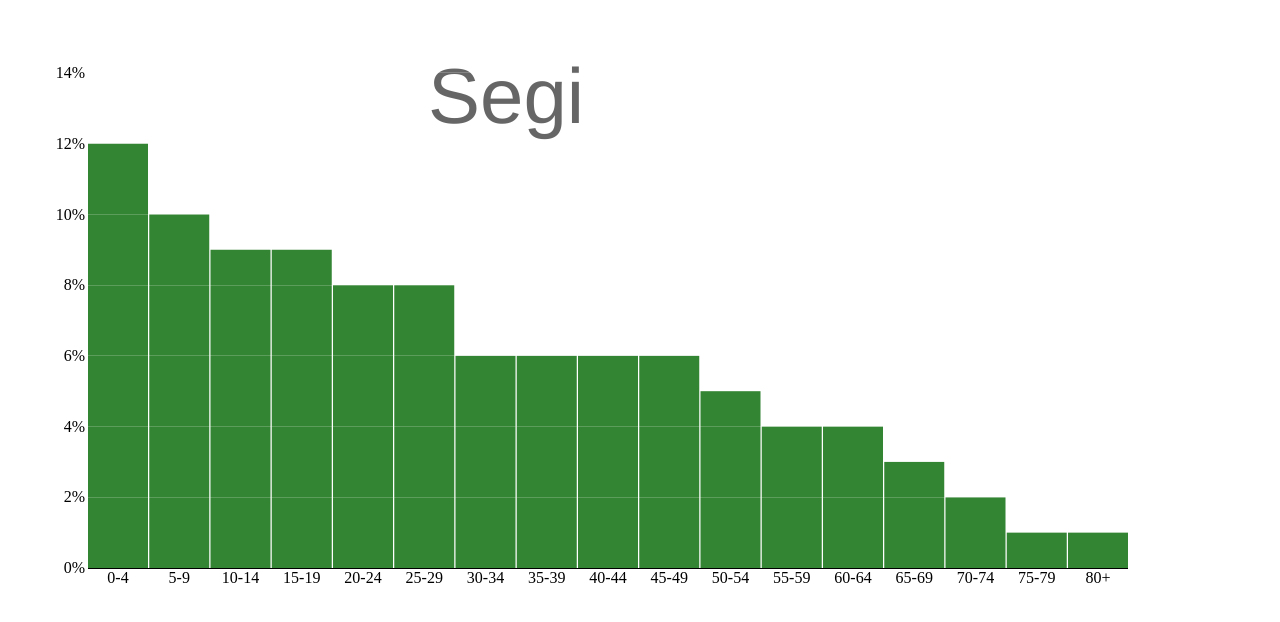
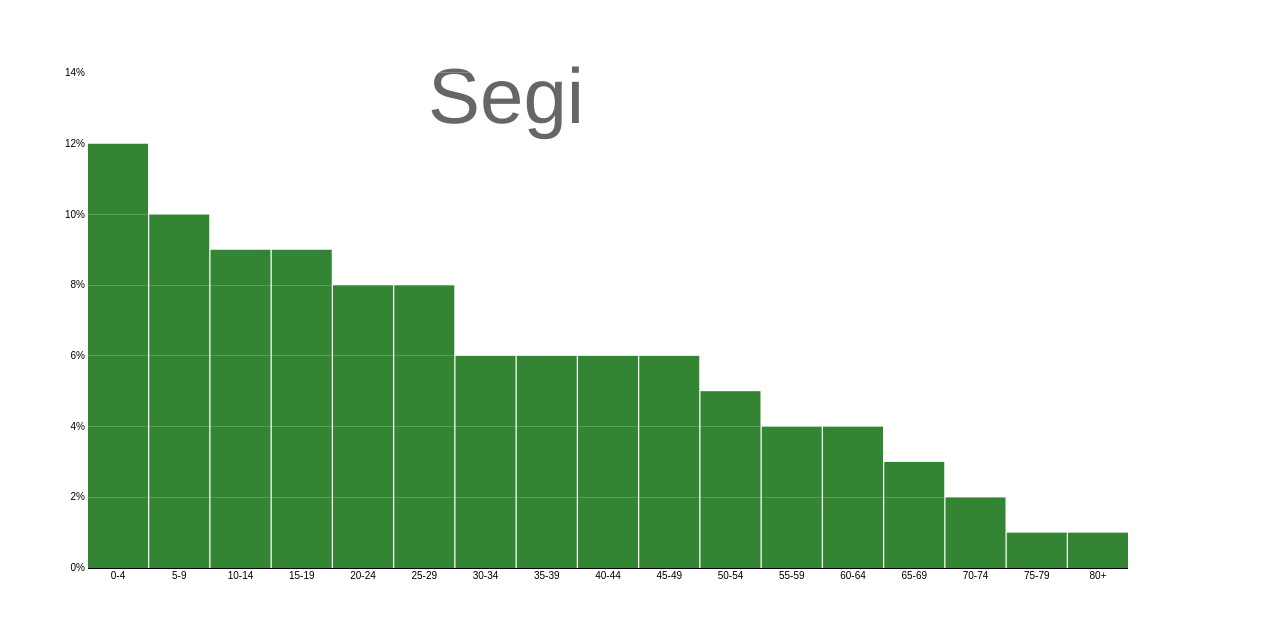
Before and after one commit to a-stuteley/a-stuteley.github.io, a website: page index.html in a window 1280 px wide. Drawn offline with Linux system fonts and the light colour scheme.

Commit message:
text formatting

```diff
--- a/index.html
+++ b/index.html
@@ -1,6 +1,9 @@
 <!DOCTYPE html>
 <meta charset="utf-8">
 <style>
+svg {
+  font: 10px sans-serif;
+}
 .y.axis path {
   display: none;
 }
```
